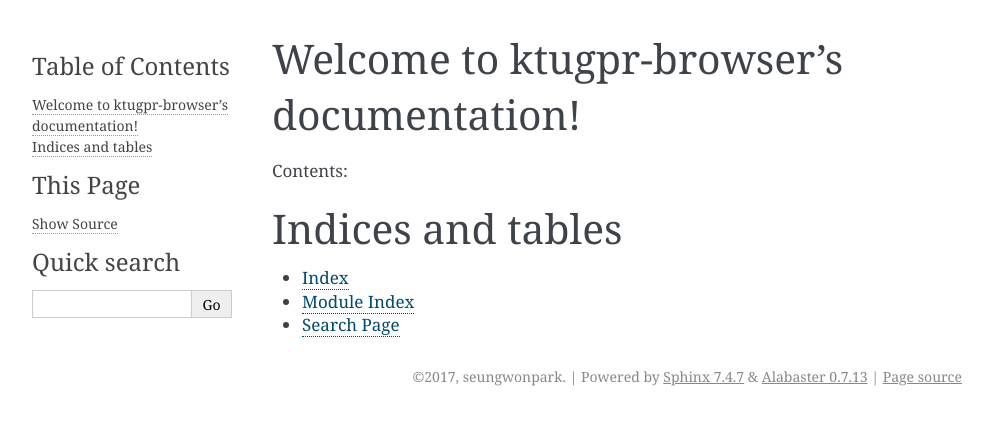
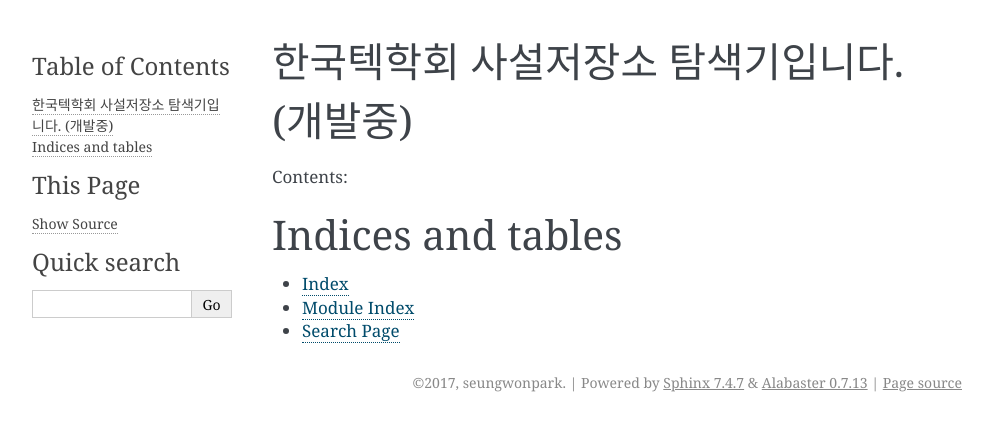
Before and after one commit to KoreanTUG/ktugpr-browser, a Sphinx documentation site: the page built from doc/source/index.rst, in a window 1280 px wide. Shown: the top 431 px of the page, without its empty margins (148-1140 px from the left). Built offline with Sphinx 7.4.7, drawn with Linux system fonts in a browser that asks for light colours.

```diff
--- a/doc/source/index.rst
+++ b/doc/source/index.rst
@@ -3,7 +3,7 @@
    You can adapt this file completely to your liking, but it should at least
    contain the root `toctree` directive.
 
-Welcome to ktugpr-browser's documentation!
+한국텍학회 사설저장소 탐색기입니다. (개발중)
 ==========================================
 
 Contents:
```
Also changed, not shown: doc/source/test.rst (added, +24 -0 lines).
